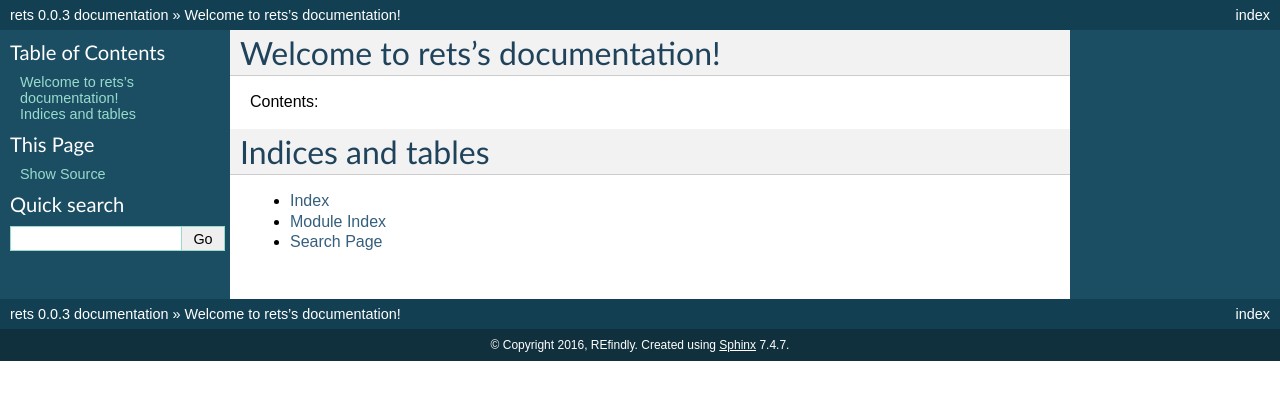
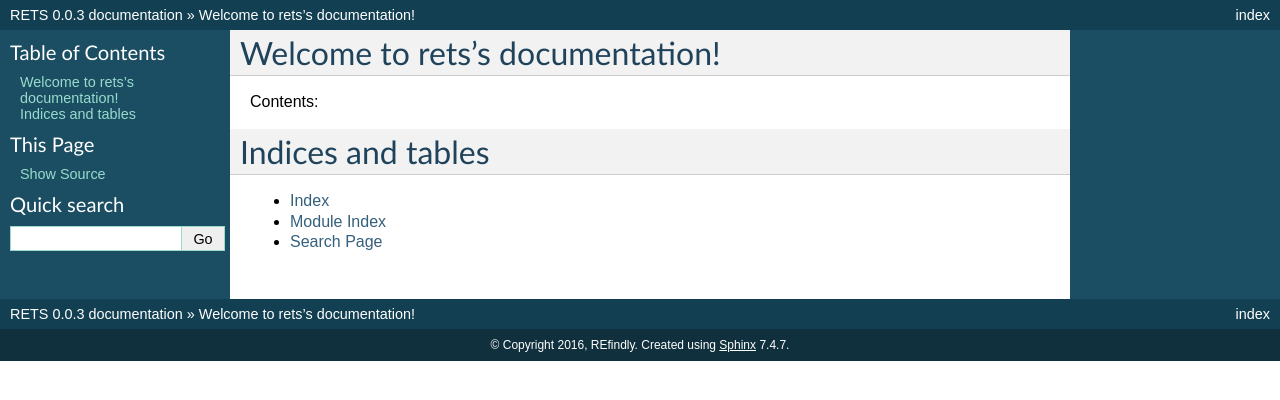
Before and after one commit to refindlyllc/rets, a Sphinx documentation site: the page built from docs/index.rst, in a window 1280 px wide. Shown: the top 400 px of the page. Built offline with Sphinx 7.4.7, drawn with Linux system fonts in a browser that asks for light colours; the version number is read from the project's files by our own code.

```diff
--- a/docs/conf.py
+++ b/docs/conf.py
@@ -1,4 +1,4 @@
-from rets import __version__
+import pkg_resources
 # -*- coding: utf-8 -*-
 #
 # rets documentation build configuration file, created by
@@ -17,9 +17,12 @@ from rets import __version__
 # add these directories to sys.path here. If the directory is relative to the
 # documentation root, use os.path.abspath to make it absolute, like shown here.
 #
-# import os
-# import sys
-# sys.path.insert(0, os.path.abspath('.'))
+import os
+import sys
+sys.path.insert(0, os.path.abspath('..'))
+
+from rets import __version__
+
 
 # -- General configuration ------------------------------------------------
 
@@ -50,7 +53,7 @@ source_suffix = '.rst'
 master_doc = 'index'
 
 # General information about the project.
-project = u'rets'
+project = u'RETS'
 copyright = u'2016, REfindly'
 author = u'REfindly'
 
@@ -61,7 +64,7 @@ author = u'REfindly'
 # The short X.Y version.
 version = __version__
 # The full version, including alpha/beta/rc tags.
-release = __version__
+release = version
 
 # The language for content autogenerated by Sphinx. Refer to documentation
 # for a list of supported languages.
```
Also changed, not shown: rets/__init__.py (+6 -1 lines).
